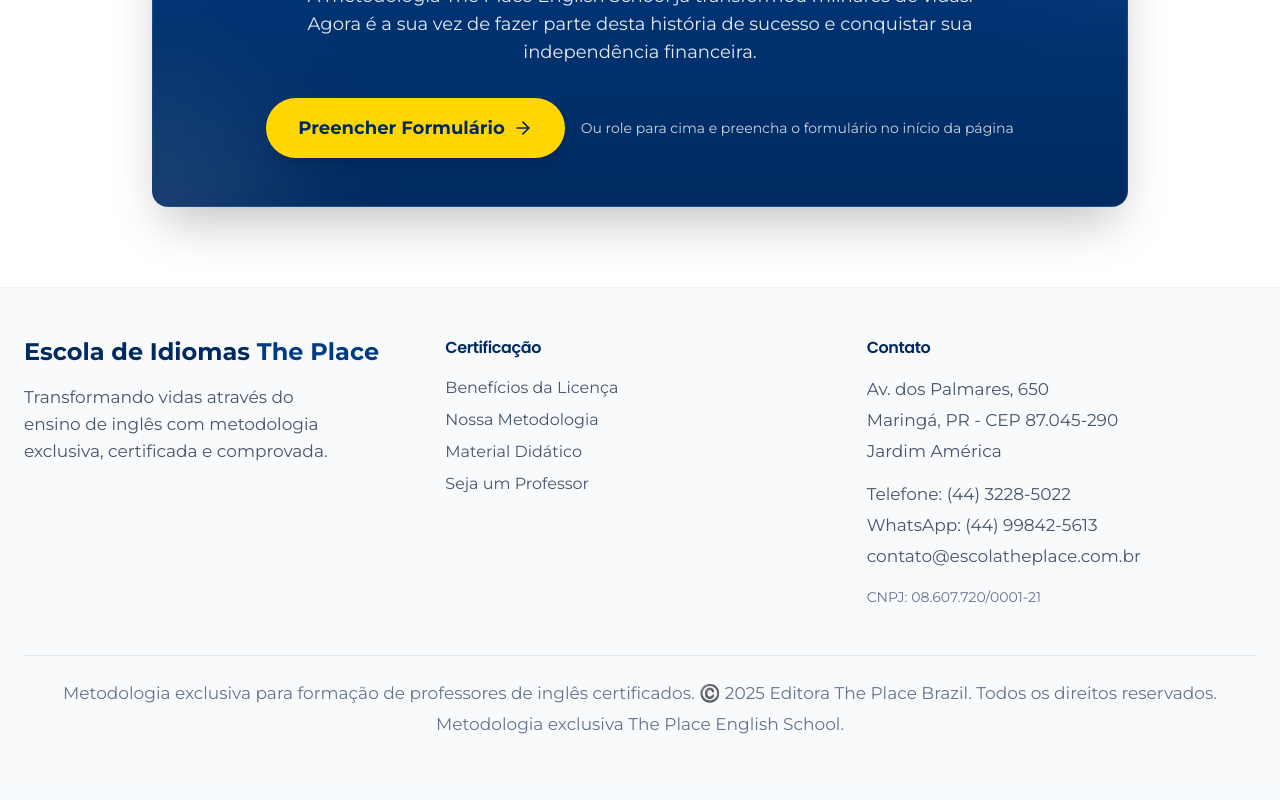
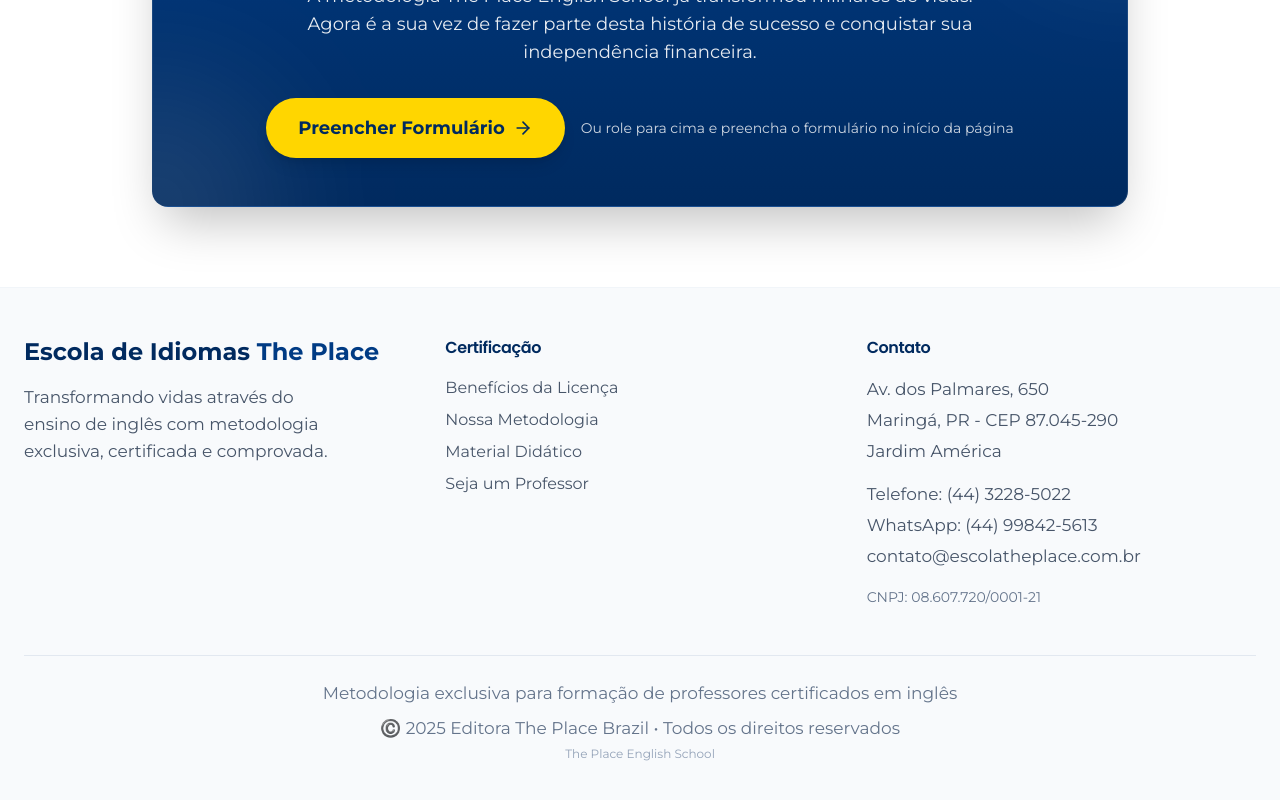
Before and after one commit to nandoesporte/english-empowerment-hub, a React (Vite) app: page / in a window 1280 px wide. Shown: the part 5313-6113 px from the top of the page. Built offline with nearby package versions, Linux system fonts and the light colour scheme.

Commit message:
Refactor: Improve footer text style
Make the footer text more modern and clean.

```diff
--- a/src/components/Footer.tsx
+++ b/src/components/Footer.tsx
@@ -64,8 +64,9 @@ const Footer = () => {
         </div>
 
         <div className="mt-12 pt-6 border-t border-slate-200 text-center text-slate-500 text-sm">
-          <p>Metodologia exclusiva para formação de professores de inglês certificados. ©️ {year} Editora The Place Brazil. Todos os direitos reservados.</p>
-          <p className="mt-1">Metodologia exclusiva The Place English School.</p>
+          <p>Metodologia exclusiva para formação de professores certificados em inglês</p>
+          <p className="mt-2">©️ {year} Editora The Place Brazil • Todos os direitos reservados</p>
+          <p className="mt-1 text-xs text-slate-400">The Place English School</p>
         </div>
       </div>
     </footer>
```
